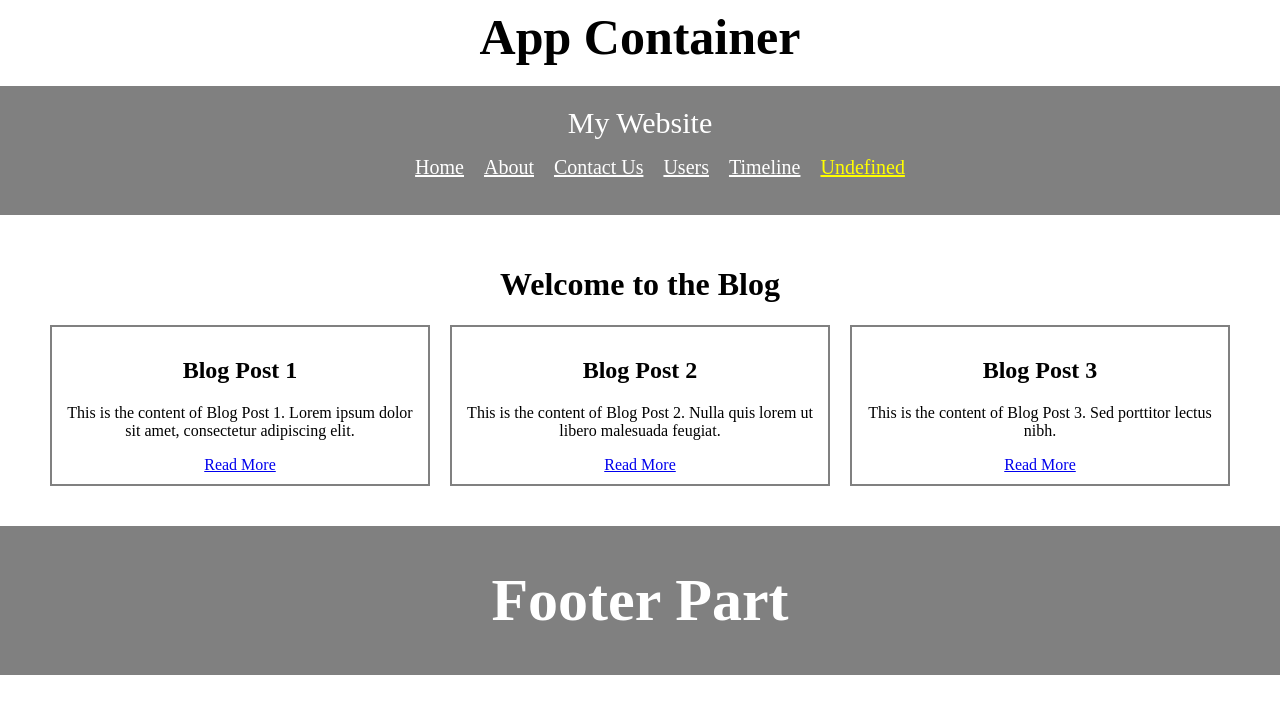
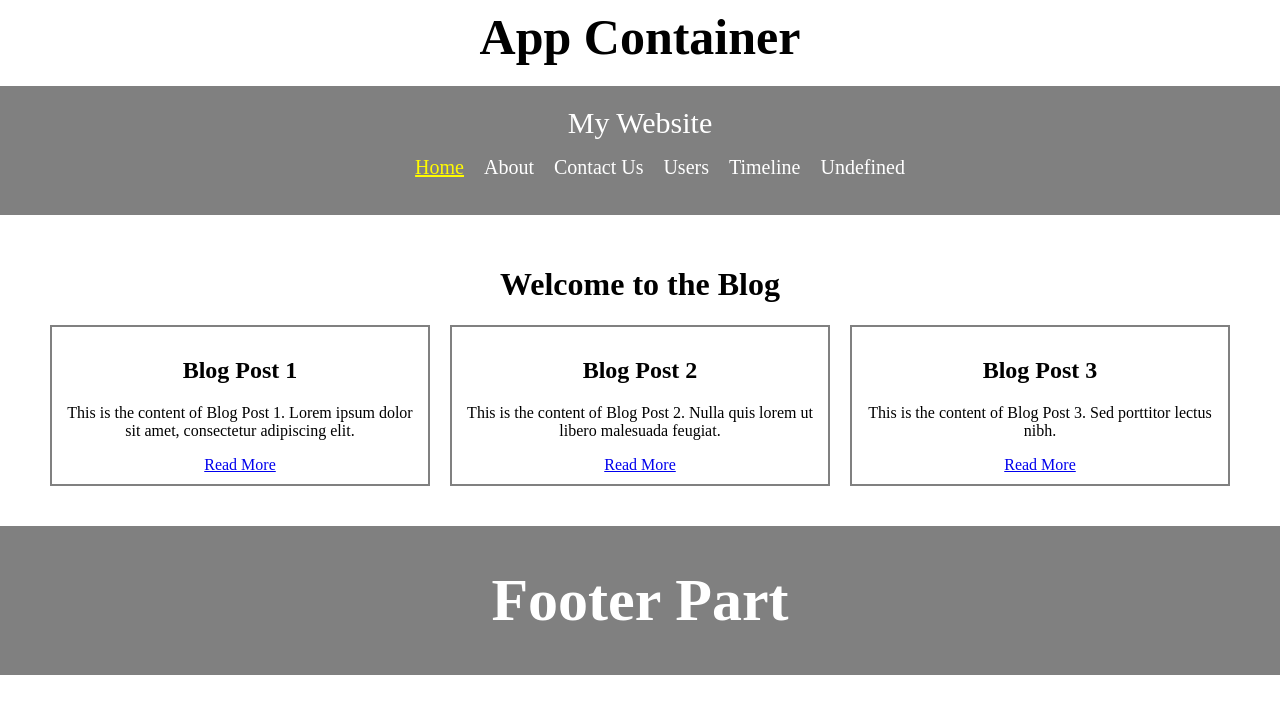
Before and after one commit to TrishonBaidaya7399/introduction-to-react-router, a React (Vite) app: page /home in a window 1280 px wide. Shown: the top 714 px of the page. Built offline with nearby package versions, Linux system fonts and the light colour scheme.

Commit message:
1. Active link of navigation pannel added, using <NavLink> instead of <Link> and useNavigation added

```diff
--- a/package.json
+++ b/package.json
@@ -15,6 +15,7 @@
     "react": "^18.2.0",
     "react-dom": "^18.2.0",
     "react-icons": "^4.11.0",
+    "react-loader-spinner": "^5.4.5",
     "react-router-dom": "^6.16.0",
     "sort-by": "^1.2.0"
   },
--- a/src/App.jsx
+++ b/src/App.jsx
@@ -1,20 +1,32 @@
 // import { useState } from 'react'
-import { Outlet } from 'react-router-dom'
+import { Outlet, useNavigation } from 'react-router-dom'
 import './App.css'
 import Footer from './Components/Footer/Footer'
 import Header from './Components/Header/Header'
-import Home from './Components/Home/Home'
-
+import { RotatingLines } from  'react-loader-spinner'
 function App() {
-
+  const navigation = useNavigation();
   return (
     <div style={{display:'flex', flexDirection:'column', alignItems:'center'}}>
       <h1 style={{fontSize:'50px', marginTop:'0px', marginBottom:'20px'}}>App Container</h1>
       <Header></Header>
-      {/* Je part ta change hove, sudhu okhgane amra outlet ta dibo */}
+      {
+        navigation.state==='loading'
+      ?
+      (<RotatingLines
+        strokeColor="grey"
+        strokeWidth="5"
+        animationDuration="0.75"
+        width="96"
+        visible={true}/>
+      )
+      :
+      (
       <div style={{marginLeft:'50px', marginRight:'50px'}}>
-      <Outlet></Outlet>
+        <Outlet></Outlet>
       </div>
+      )
+      }
       <Footer></Footer>
     </div>
   )
--- a/src/Components/Header/Header.css
+++ b/src/Components/Header/Header.css
@@ -0,0 +1,10 @@
+nav a{
+    color: white;
+    font-size: 20px;
+    list-style: none;
+    text-decoration: none;
+}
+nav a.active{
+    text-decoration: underline;
+    color: rgb(255, 251, 0);
+}
--- a/src/Components/Header/Header.jsx
+++ b/src/Components/Header/Header.jsx
@@ -1,7 +1,7 @@
 // import React from 'react';
 // import PropTypes from 'prop-types';
-
-import { Link } from "react-router-dom";
+import "./Header.css"
+import { NavLink } from "react-router-dom";
 
 const Header = () => {
     return (
@@ -9,12 +9,12 @@ const Header = () => {
             <nav style={{padding: '20px'}}>
                <span style={{fontSize:'30px', color:'white'}}>My Website</span>
                 <ul style={{display:'flex', gap:'20px',color:'white',listStyle:'none', justifyContent:'center'}}>
-                    <Link style={{color:'white', fontSize:'20px'}} to={'/home'}>Home</Link>
-                    <Link style={{color:'white', fontSize:'20px'}} to={'/about'}>About</Link>
-                    <Link style={{color:'white', fontSize:'20px'}} to={'/contact'}>Contact Us</Link>
-                    <Link style={{color:'white', fontSize:'20px'}} to={'/users'}>Users</Link>
-                    <Link style={{color:'white' , fontSize:'20px'}} to={'/posts'}>Timeline</Link>
-                    <Link style={{color:'yellow', fontSize:'20px'}} to={'/undefined'}>Undefined</Link>
+                    <NavLink to={'/home'}>Home</NavLink>
+                    <NavLink to={'/about'}>About</NavLink>
+                    <NavLink to={'/contact'}>Contact Us</NavLink>
+                    <NavLink to={'/users'}>Users</NavLink>
+                    <NavLink to={'/posts'}>Timeline</NavLink>
+                    <NavLink to={'/undefined'}>Undefined</NavLink>
                 </ul>
             </nav>
         </div>
```
Also changed, not shown: 1 other file (tests, documents, lock files or other folders).
